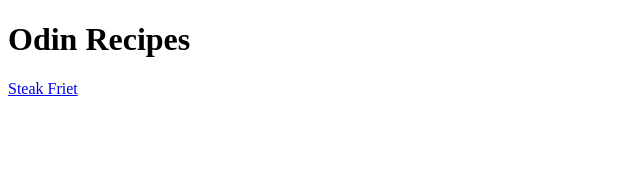
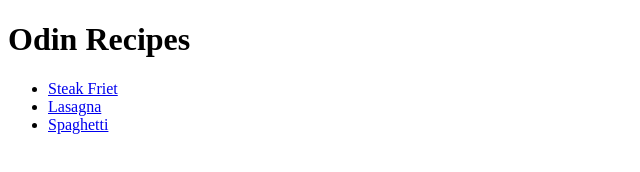
Before and after one commit to felloffahorse/odin-recipes, a plain HTML site: page index.html in a window 1280 px wide. Shown: the whole page, without its empty margins (0-640 px from the left). Drawn offline with Linux system fonts and the light colour scheme.

Commit message:
add links index

```diff
--- a/index.html
+++ b/index.html
@@ -6,6 +6,10 @@
     </head>
     <body>
         <h1>Odin Recipes</h1>
-        <a href="recipes/steak-friet.html">Steak Friet</a>
+        <ul>
+            <li><a href="recipes/steak-friet.html">Steak Friet</a></li>
+            <li><a href="recipes/lasagna.html">Lasagna</a></li>
+            <li><a href="recipes/spaghetti.html">Spaghetti</a></li>
+        </ul>
     </body>
 </html>
```
